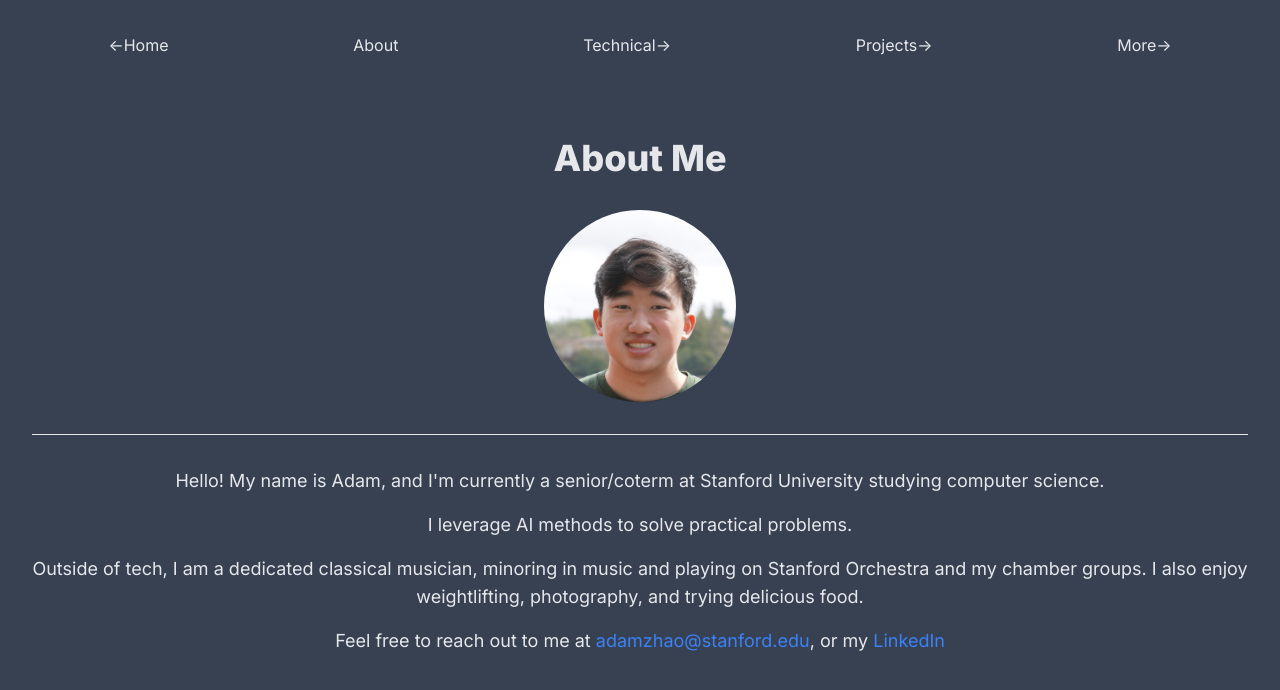
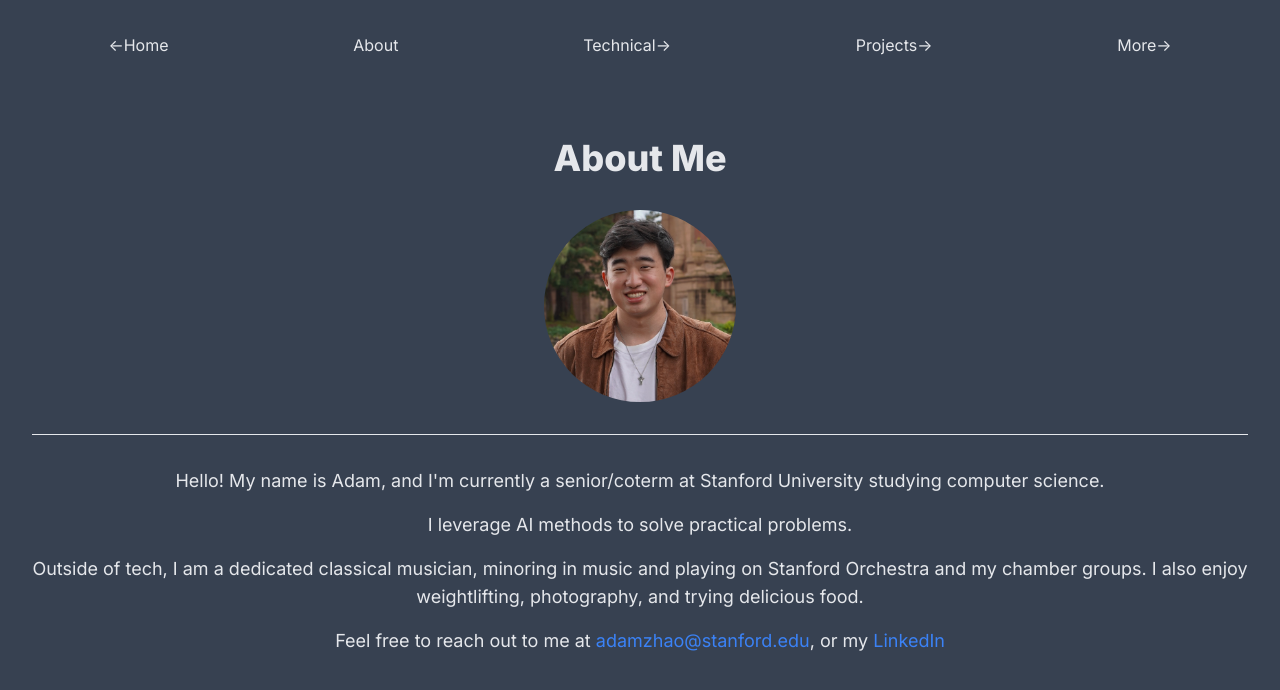
Before and after one commit to ty-zhao1/next-level, a Next.js app: page /about in a window 1280 px wide. Shown: the top 690 px of the page. Built offline with nearby package versions, Linux system fonts and the light colour scheme.

Commit message:
changed headshot

```diff
--- a/app/about/page.tsx
+++ b/app/about/page.tsx
@@ -51,7 +51,7 @@ export default function About() {
             variants={textAnimationVariants}
           >
             <Image
-              src="/about_headshot.jpg" // path to your photo
+              src="/DSC02305 copy.jpg" // path to your photo
               alt="Your Photo"
               width={192} // adjust the width of the image
               height={192} // adjust the height of the image
```
Also changed, not shown: public/DSC02305 copy.jpg (added).
